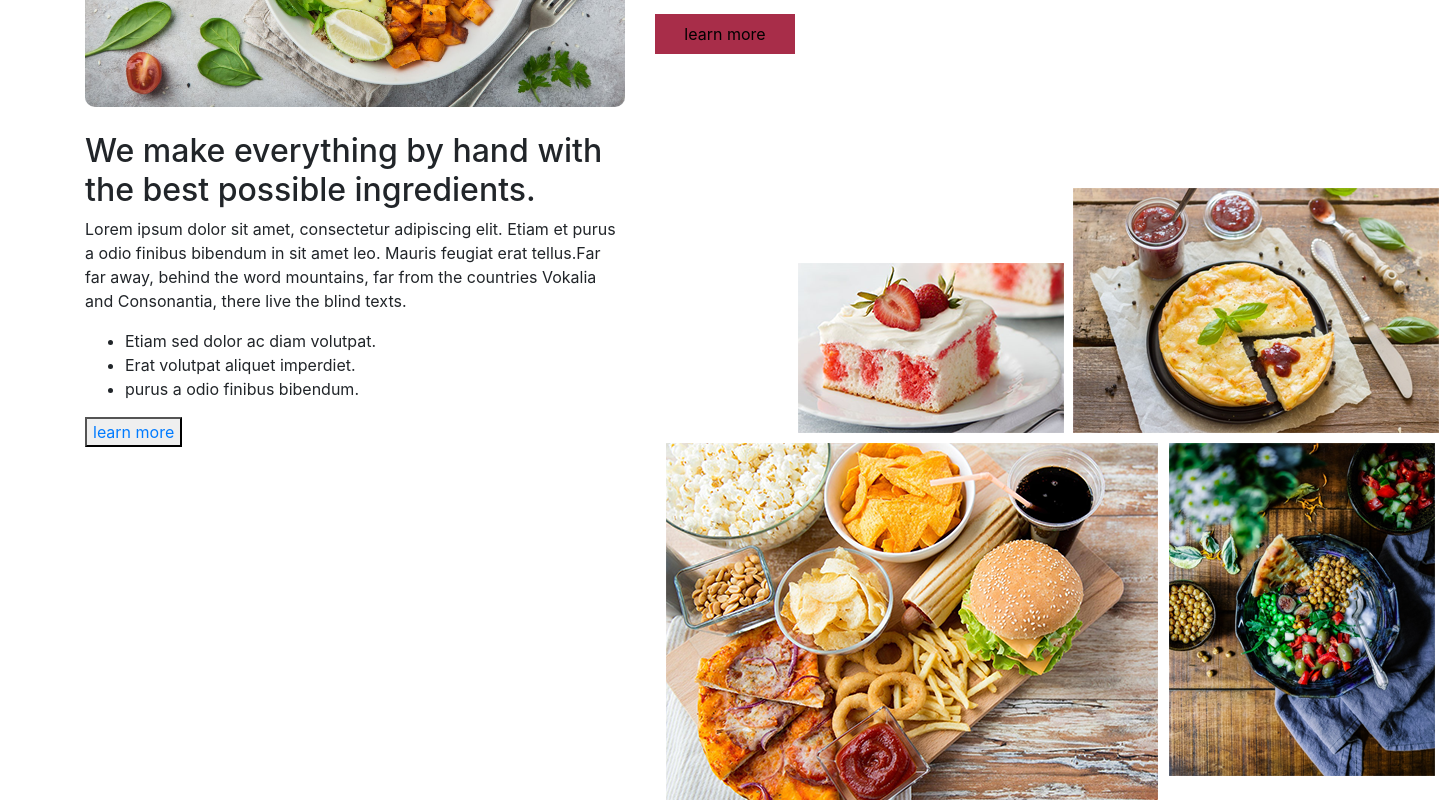
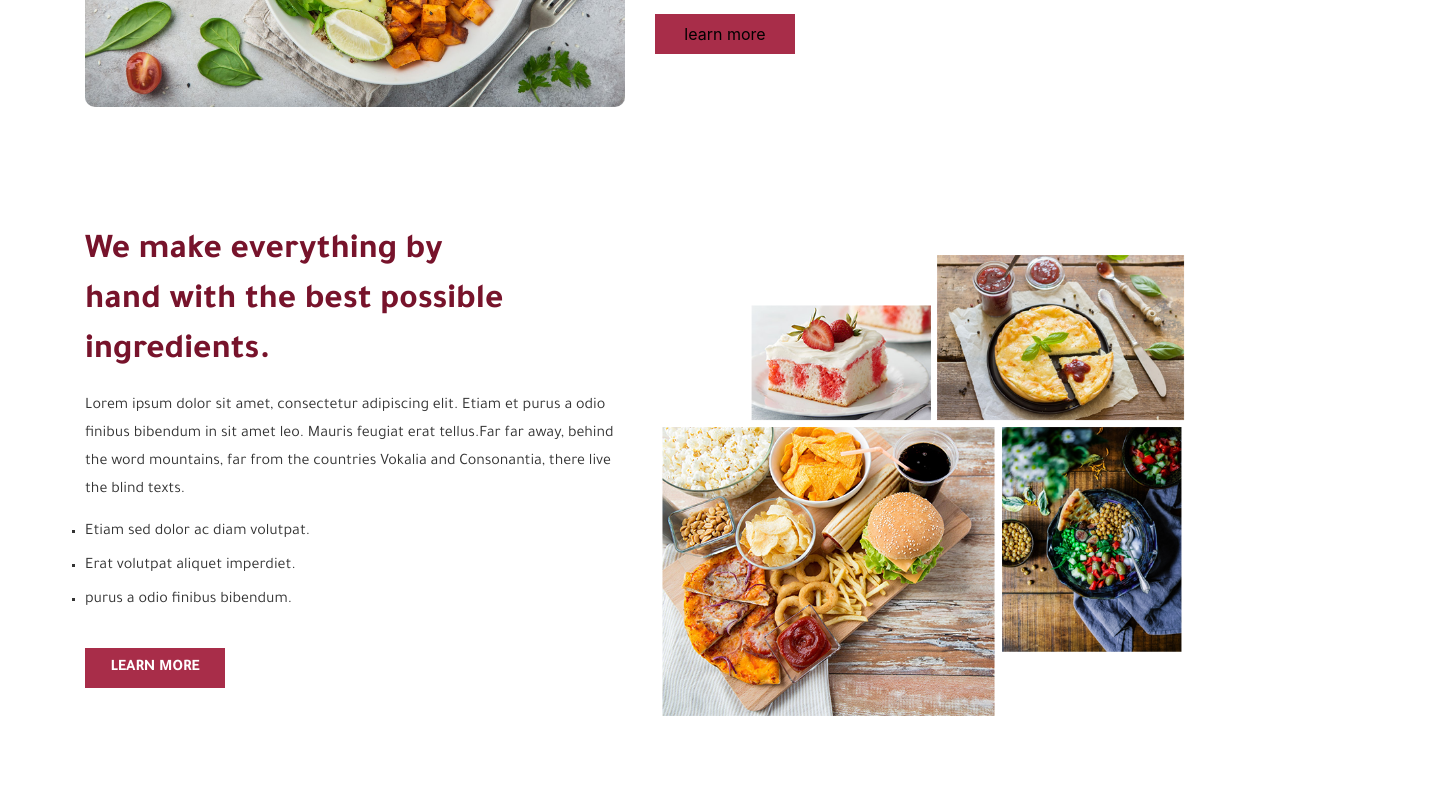
Before and after one commit to seifmoustafa/Foodera, a React (Create React App) app: page / in a window 1280 px wide. Shown: the part 1100-1900 px from the top of the page, 1455 px wide, since content can reach past the window. Built offline with nearby package versions, Linux system fonts and the light colour scheme.

Commit message:
ingredients css done

```diff
--- a/src/components/Home/Home.css
+++ b/src/components/Home/Home.css
@@ -6,11 +6,9 @@
     text-align: center;
     overflow: hidden;
 }
-
 .numbers .row {
     margin: 10px 0px;
 }
-
 .numbers h2 {
     font-size: 50px;
     font-weight: bold;
@@ -18,7 +16,6 @@
     color: #fff;
     font-family: 'Tajawal';
 }
-
 .numbers h6 {
     text-transform: uppercase;
     color: #fff;
@@ -26,10 +23,8 @@
     font-weight: bold;
     letter-spacing: 1px;
 }
-
 /* css to pride */
-
-.pride {
+.pride , .ingredients{
     background-color: transparent;
     padding: 25px 0px;
     max-width: 100%;
@@ -38,13 +33,11 @@
     margin-top: 60px;
 
 }
-
-.pride img {
+.pride img , .ingredients img{
     max-width: 100%;
     border-radius: 10px;
 }
-
-.pride h2 {
+.pride h2 , .ingredients h2{
     font-size: 35px;
     font-weight: bold;
     width: 80%;
@@ -53,8 +46,7 @@
     color: #77132b;
     font-family: 'Tajawal';
 }
-
-.pride p {
+.pride p , .ingredients p{
     font-size: 16px;
     line-height: 28px;
     color: #333;
@@ -62,8 +54,7 @@
     margin-top: 15px;
 
 }
-
-.pride button {
+.pride button, .ingredients button {
     background-color: #a82d49;
     border: 1px solid #a82d49;
     box-sizing: border-box;
@@ -74,8 +65,7 @@
     transition: .2s ease;
 
 }
-
-.pride button a {
+.pride button a , .ingredients button a {
     display: block;
     color: #fff;
     font-family: 'Tajawal';
@@ -83,11 +73,19 @@
     text-transform: uppercase;
     font-weight: bold;
 }
-
-.pride button:hover a {
+.pride button:hover a,.ingredients button:hover a {
     color: #77132b;
 }
-
-.pride button:hover {
+.pride button:hover , .ingredients button:hover{
     background-color: #fff;
 }
+/* css to ingredients */
+.ingredients ul{
+    padding: 0px;
+}
+.ingredients ul li{
+    list-style: square;
+    font-family:'Tajawal' ;
+    color: #333;
+    margin-top: 10px;
+}
```
